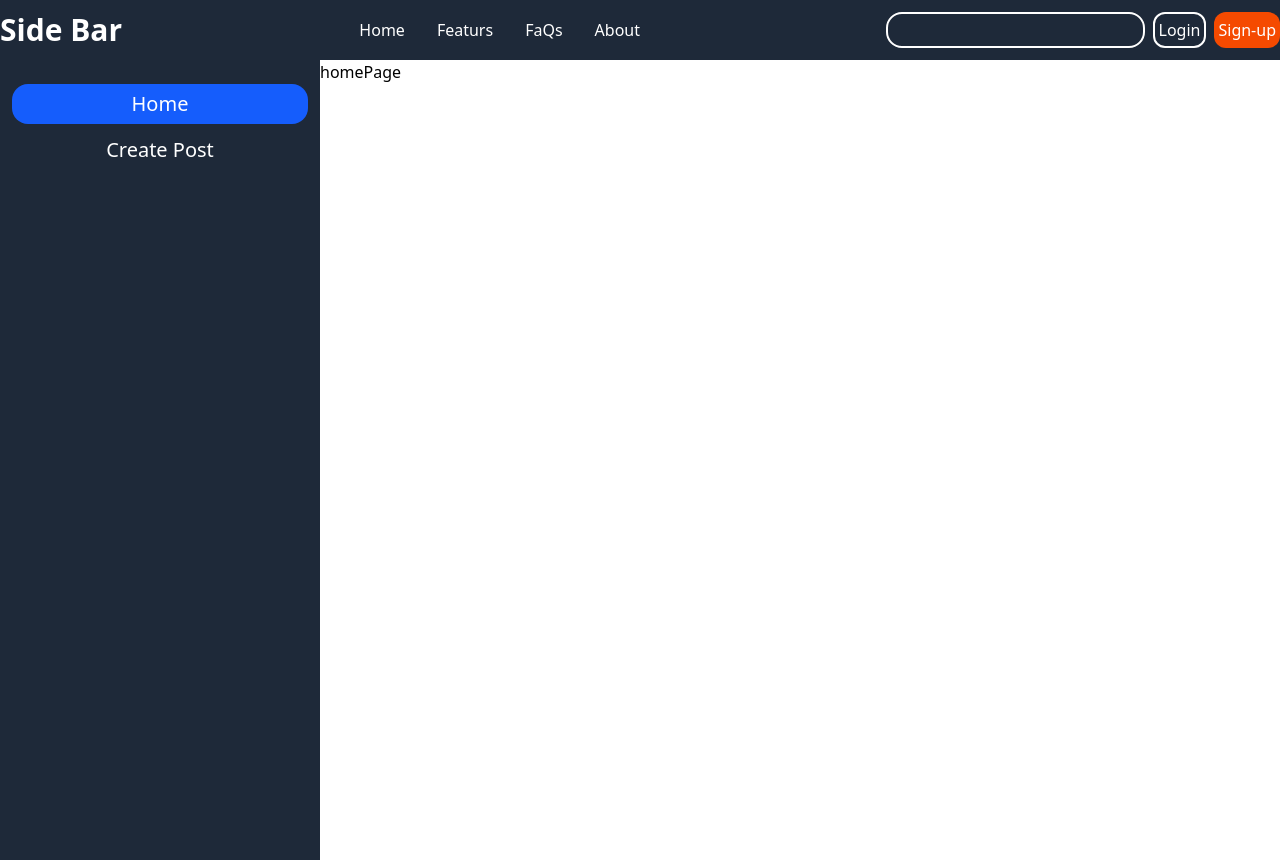
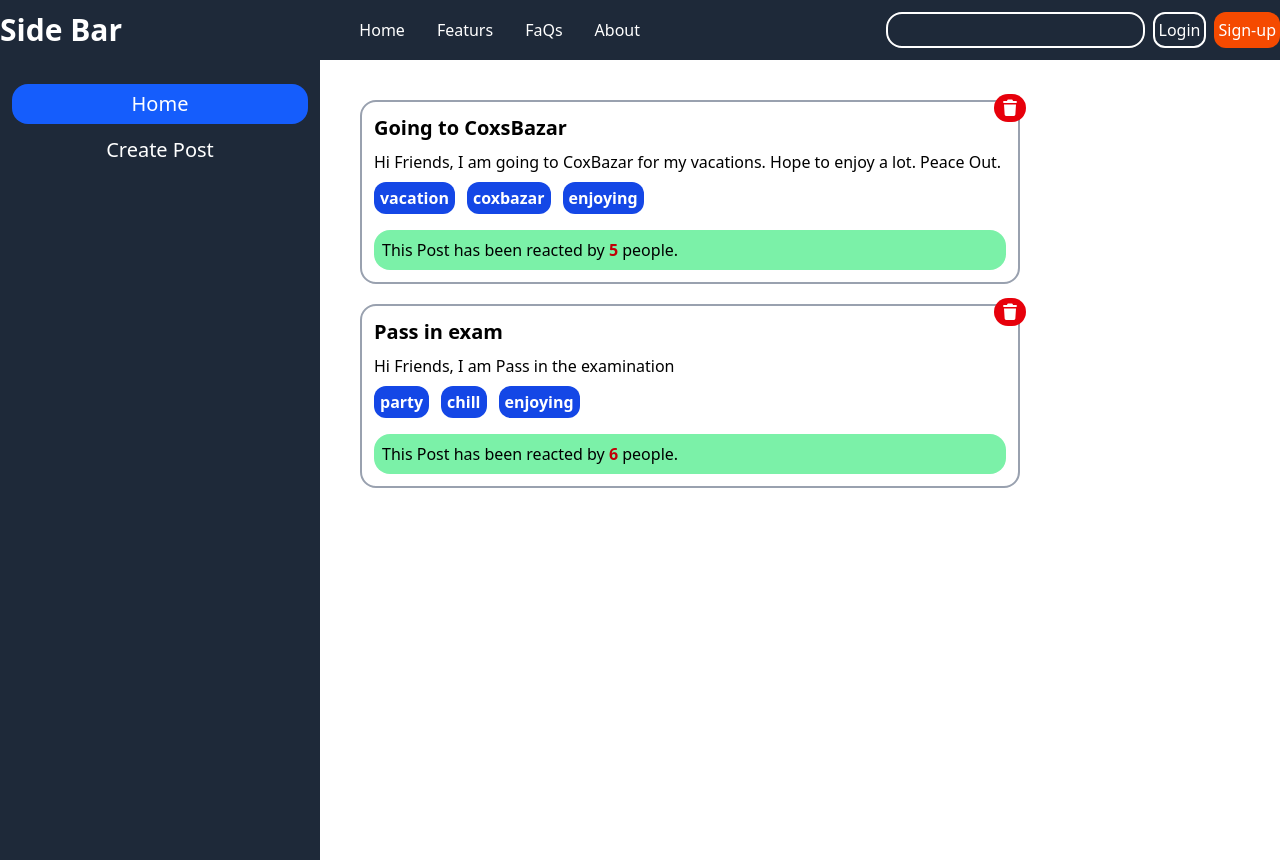
Before and after one commit to Foridul35962/Social-Media-Post, a React (Vite) app: page / in a window 1280 px wide. Built offline with nearby package versions, Linux system fonts and the light colour scheme.

Commit message:
adding post list

```diff
--- a/index.html
+++ b/index.html
@@ -4,6 +4,7 @@
     <meta charset="UTF-8" />
     <link rel="icon" type="image/svg+xml" href="/vite.svg" />
     <link href="/src/App.css" rel="stylesheet">
+    <link rel="stylesheet" href="https://cdnjs.cloudflare.com/ajax/libs/font-awesome/7.0.0/css/all.min.css" integrity="sha512-DxV+EoADOkOygM4IR9yXP8Sb2qwgidEmeqAEmDKIOfPRQZOWbXCzLC6vjbZyy0vPisbH2SyW27+ddLVCN+OMzQ==" crossorigin="anonymous" referrerpolicy="no-referrer" />
     <meta name="viewport" content="width=device-width, initial-scale=1.0" />
     <title>Vite + React</title>
   </head>
--- a/src/App.jsx
+++ b/src/App.jsx
@@ -3,11 +3,13 @@ import Header from "./components/header"
 import SideBar from "./components/sideBar"
 import HomePage from "./components/homePage";
 import CreatePost from "./components/createPost";
+import PostListProvider from "./store/post-list-store";
 
 const App = () => {
   const [page, setPage] = useState("home");
   return (
     <div>
+      <PostListProvider>
         <Header></Header>
         <div className="flex">
           <div className="w-1/4">
@@ -19,6 +21,7 @@ const App = () => {
             }
           </div>
         </div>
+      </PostListProvider>
     </div>
   )
 }
--- a/src/components/homePage.jsx
+++ b/src/components/homePage.jsx
@@ -1,6 +1,32 @@
+import { useContext } from "react"
+import { postList } from "../store/post-list-store"
+
 const homePage = () => {
+
+  const { posts } = useContext(postList);
+
   return (
-    <div>homePage</div>
+    <div className="p-10 w-full flex flex-col gap-5">
+      {
+        posts.map((post) => (
+          <div key={post.userId} className="border-2 border-gray-400 rounded-2xl relative sm:w-3/4">
+            <button className="flex absolute -right-2 -top-2 p-1.5 text-white rounded-2xl bg-red-600 cursor-pointer"><i class="fa-solid fa-trash"></i></button>
+            <div className="p-3">
+              <div className="text-xl font-bold">{post.title}</div>
+              <div className="py-2">{post.content}</div>
+              <div className="flex gap-3 flex-wrap">
+                {post.tags.map((tag) => (
+                  <span className="text-white bg-blue-700 py-1 px-1.5 font-semibold rounded-xl">{tag}</span>
+                ))}
+              </div>
+              <div className="mt-4 bg-green-300 p-2 rounded-2xl">
+                This Post has been reacted by <span className="font-semibold text-red-700">{post.react}</span> people.
+              </div>
+            </div>
+          </div>
+        ))
+      }
+    </div>
   )
 }
 
--- /dev/null
+++ b/src/store/default-posts.jsx
@@ -0,0 +1,16 @@
+const defaultPost = [{
+    userId: "001",
+    title: "Going to CoxsBazar",
+    content: "Hi Friends, I am going to CoxBazar for my vacations. Hope to enjoy a lot. Peace Out.",
+    react: "5",
+    tags: ['vacation','coxbazar','enjoying'],
+},
+{
+    userId: "002",
+    title: "Pass in exam",
+    content: "Hi Friends, I am Pass in the examination",
+    react: "6",
+    tags: ['party','chill','enjoying'],
+}]
+
+export default defaultPost;
--- /dev/null
+++ b/src/store/post-list-store.jsx
@@ -0,0 +1,27 @@
+import { createContext, useReducer } from "react";
+import DefaultPost from "./default-posts";
+
+export const postList = createContext({
+    posts: [],
+    addPost: ()=>{},
+    deletePost: ()=>{}
+});
+
+const postReducer = (currPost,action) =>{}
+
+const postListProvider = ({children}) =>{
+
+    const [posts, dispatch] = useReducer(postReducer,DefaultPost);
+
+    const addPost=()=>{};
+
+    const deletePost = ()=>{};
+
+    return (
+        <postList.Provider value={{posts,addPost,deletePost}}>
+            {children}
+        </postList.Provider>
+    )
+}
+
+export default postListProvider;
```
Lines whose indentation alone changed are shown as unchanged.
